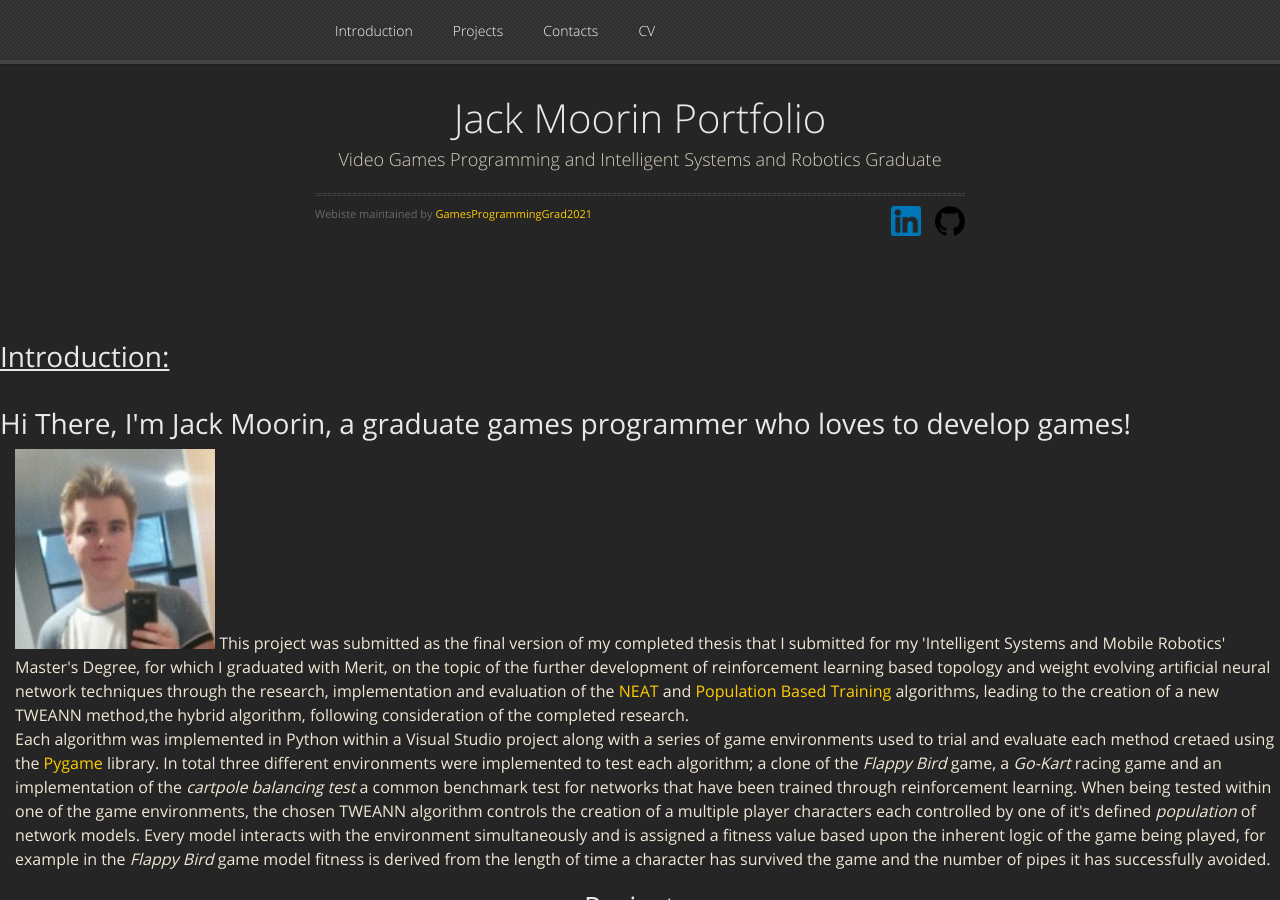
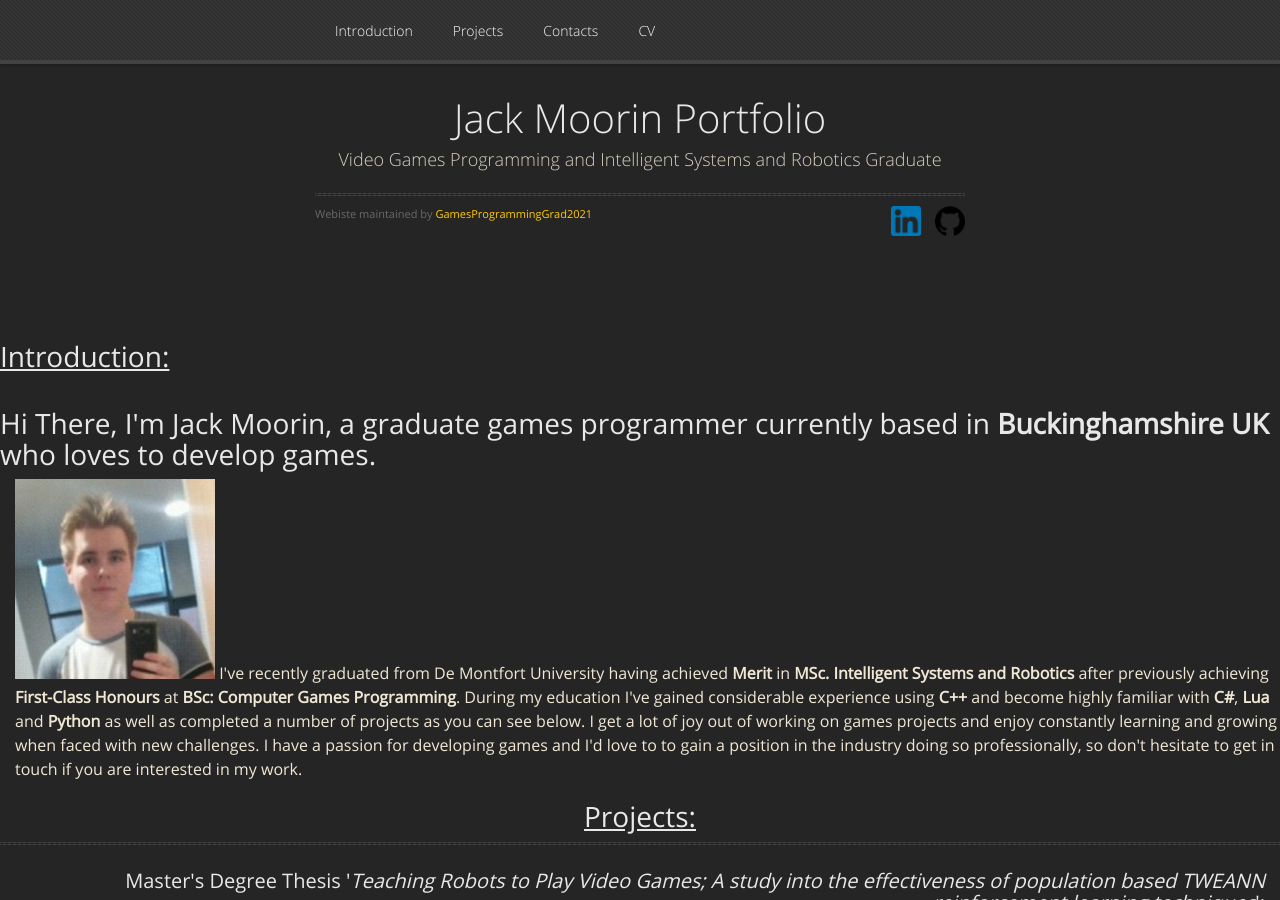
Before and after one commit to GamesProgrammingGrad2021/GamesProgrammingGrad2021.github.io, a Jekyll site: the page built from index.md, in a window 1280 px wide and 900 px high. Built offline with Jekyll 4.4.1, drawn with Linux system fonts in a browser that asks for light colours; nearby versions of some CDN libraries; our own code applies the rules of GitHub Pages for plain Markdown files.

Commit message:
Update default.html

```diff
--- a/_layouts/default.html
+++ b/_layouts/default.html
@@ -242,26 +242,17 @@
 	<h1 style="padding-bottom: 5px; allign: center;"><u>Introduction:</u></h1>
 	<br>
 	<h1 style="allign: center;">Hi There,
-	I'm Jack Moorin, a graduate games programmer who loves to develop games!</h1>
+	I'm Jack Moorin, a graduate games programmer currently based in <b>Buckinghamshire UK</b> who loves to develop games.</h1>
 	<div class="project_div_l">
 		<div class="project_text_div_l">
 		<img src="Portfolio_Profile_Image.jpg" alt="Profile_Picture" style="width:200px; height:200px;">
-		This project was submitted as the final version of my completed thesis that I submitted for my 'Intelligent Systems and Mobile
-		Robotics' Master's Degree, for which I graduated with Merit, on the topic of the further development of reinforcement learning
-		based topology and weight evolving artificial neural network techniques through the research, implementation and evaluation of
-		the <a href="https://en.wikipedia.org/wiki/Neuroevolution_of_augmenting_topologies">NEAT</a> and
-		<a href="https://deepmind.com/blog/article/population-based-training-neural-networks">Population Based Training</a> algorithms,
-		leading to the creation of a new TWEANN method,the hybrid algorithm, following consideration of the completed research.
-		<br>
-		Each algorithm was implemented in Python within a Visual Studio project along with a series of game environments used to trial and
-		evaluate each method cretaed using the <a href="https://www.pygame.org/news">Pygame</a> library. In total three different
-		environments were implemented to test each algorithm; a clone of the <i>Flappy Bird</i> game, a <i>Go-Kart</i> racing game and an
-		implementation of the <i>cartpole balancing test</i> a common benchmark test for networks that have been trained through
-		reinforcement learning. When being tested within one of the game environments, the chosen TWEANN algorithm controls the creation
-		of a multiple player characters each controlled by one of it's defined <i>population</i> of network models. Every model interacts
-		with the environment simultaneously and is assigned a fitness value based upon the inherent logic of the game being played, for
-		example in the <i>Flappy Bird</i> game model fitness is derived from the length of time a character has survived the game and the
-		number of pipes it has successfully avoided.
+		I've recently graduated from De Montfort University having achieved <b>Merit</b> in <b>MSc. Intelligent Systems and
+		Robotics</b> after previously achieving <b>First-Class Honours</b> at <b>BSc: Computer Games Programming</b>. During my
+		education I've gained considerable experience using <b>C++</b> and become highly familiar with <b>C#</b>, <b>Lua</b> and
+		<b>Python</b> as well as completed a number of projects as you can see below. I get a lot of joy out of working on games
+		projects and enjoy constantly learning and growing when faced with new challenges. I have a passion for developing games
+		and I'd love to to gain a position in the industry doing so professionally, so don't hesitate to get in touch if you are
+		interested in my work.
 		</div>
 	</div>
 
```
